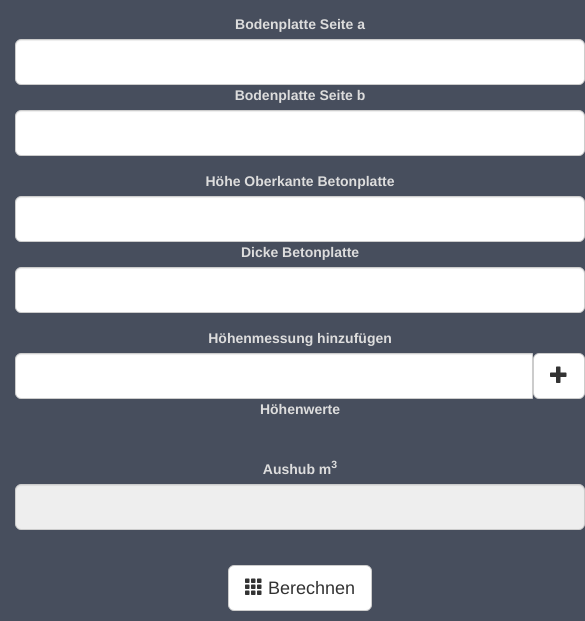
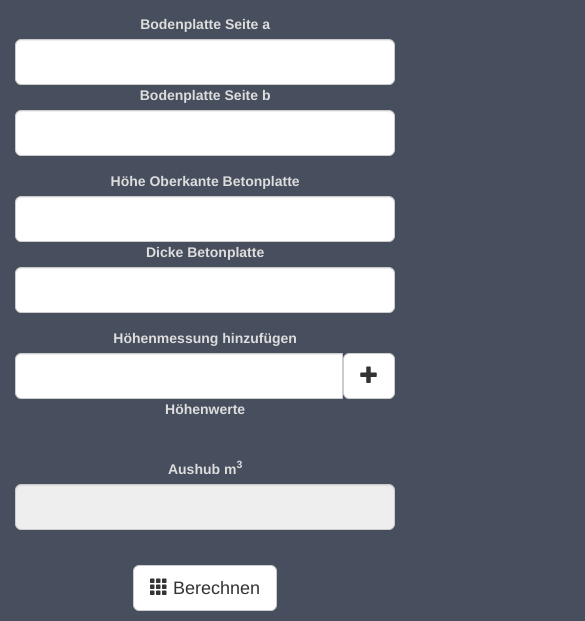
Before and after one commit to rogerknop/bobbaumeister, a plain HTML site: page site/index.html in a window 390 px wide. Shown: the part 223-844 px from the top of the page, 585 px wide, since content can reach past the window. Drawn offline with nearby package versions, Linux system fonts and the light colour scheme.

Commit message:
Fix Responsive

```diff
--- a/site/index.html
+++ b/site/index.html
@@ -21,8 +21,8 @@
         }
 
         .main-container {
-            widthxxx: fit-content;
-            width:600px;
+            width: fit-content;
+            max-width:800px;
             background-color: #474e5d;
             color: #aaaaaa;
         }
```
